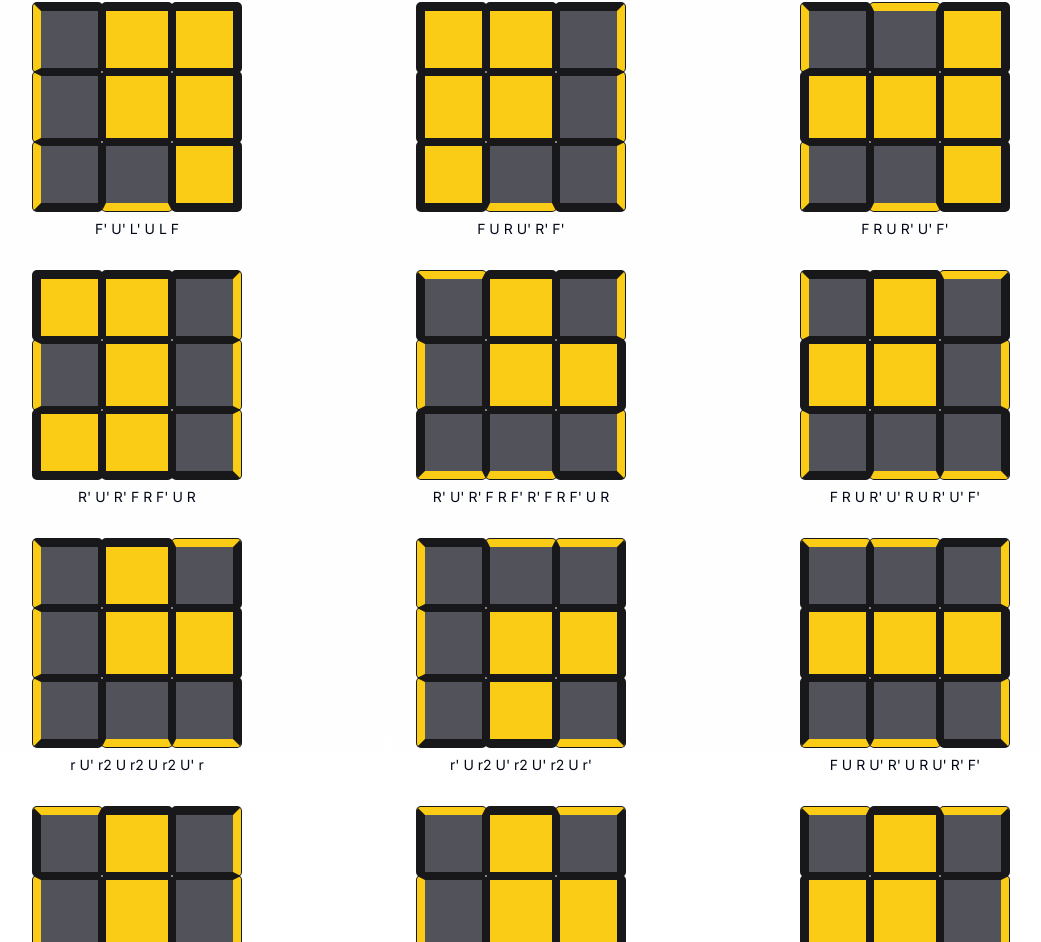
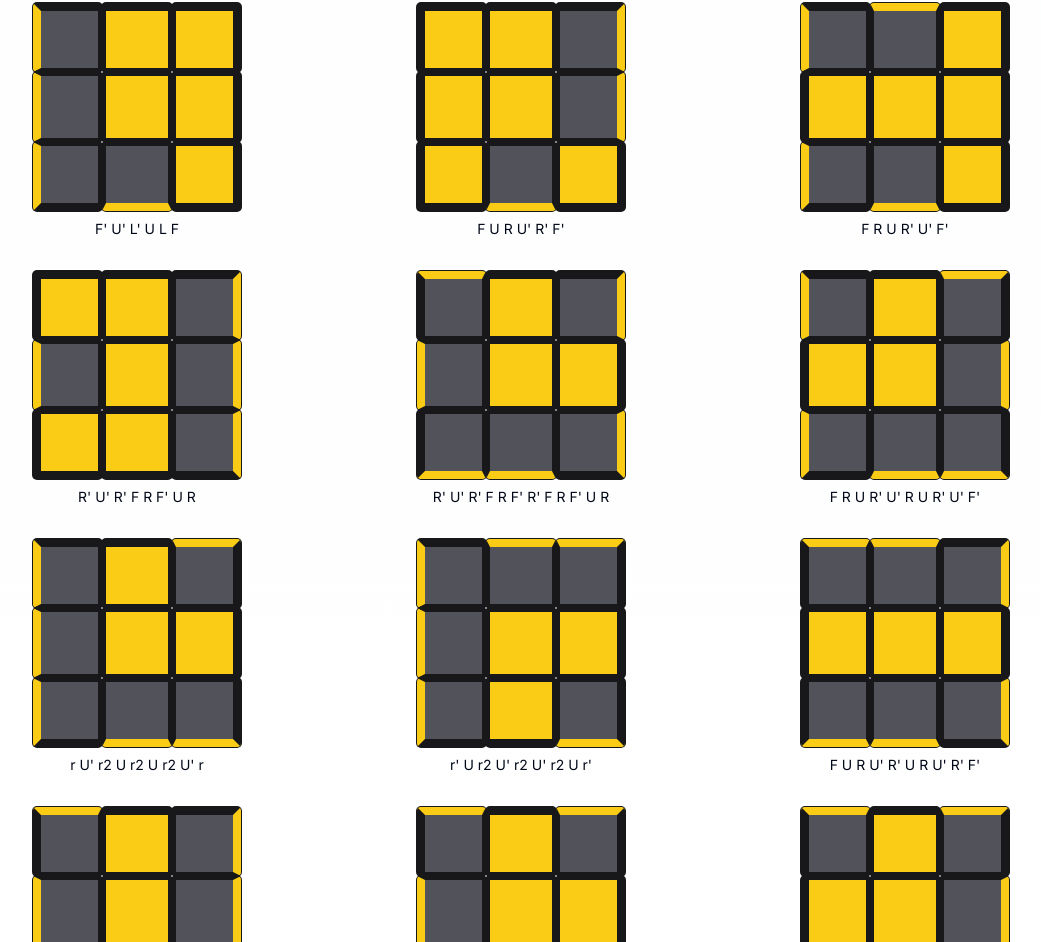
Before and after one commit to ValdineiJunior/cube-lessons, a Next.js app: page /orientationLastLayer in a window 1280 px wide. Shown: the part 3986-4928 px from the top of the page, without its empty margins (119-1160 px from the left). Built offline with nearby package versions, Linux system fonts and the light colour scheme.

Commit message:
feat: create a helper funcition to simplifly the notations

```diff
--- a/src/app/orientationLastLayer/types.ts
+++ b/src/app/orientationLastLayer/types.ts
@@ -53,69 +53,15 @@ export const ollNotations: OllNotation[] = [
     group: "Dot",
     notation: {
       colors: [
-        {
-          leftBorder: "yellow",
-          topBorder: "gray",
-          rightBorder: "gray",
-          bottomBorder: "gray",
-          centerColor: "gray",
-        },
-        {
-          leftBorder: "gray",
-          topBorder: "yellow",
-          rightBorder: "gray",
-          bottomBorder: "gray",
-          centerColor: "gray",
-        },
-        {
-          leftBorder: "gray",
-          topBorder: "gray",
-          rightBorder: "yellow",
-          bottomBorder: "gray",
-          centerColor: "gray",
-        },
-        {
-          leftBorder: "yellow",
-          topBorder: "gray",
-          rightBorder: "gray",
-          bottomBorder: "gray",
-          centerColor: "gray",
-        },
-        {
-          leftBorder: "gray",
-          topBorder: "gray",
-          rightBorder: "gray",
-          bottomBorder: "gray",
-          centerColor: "yellow",
-        },
-        {
-          leftBorder: "gray",
-          topBorder: "gray",
-          rightBorder: "yellow",
-          bottomBorder: "gray",
-          centerColor: "gray",
-        },
-        {
-          leftBorder: "yellow",
-          topBorder: "gray",
-          rightBorder: "gray",
-          bottomBorder: "gray",
-          centerColor: "gray",
-        },
-        {
-          leftBorder: "gray",
-          topBorder: "gray",
-          rightBorder: "gray",
-          bottomBorder: "yellow",
-          centerColor: "gray",
-        },
-        {
-          leftBorder: "gray",
-          topBorder: "gray",
-          rightBorder: "yellow",
-          bottomBorder: "gray",
-          centerColor: "gray",
-        },
+        { leftBorder: "yellow" },
+        { topBorder: "yellow" },
+        { rightBorder: "yellow" },
+        { leftBorder: "yellow" },
+        { centerColor: "yellow" },
+        { rightBorder: "yellow" },
+        { leftBorder: "yellow" },
+        { bottomBorder: "yellow" },
+        { rightBorder: "yellow" },
       ],
       moves: ["R", "U2", "R2", "F", "R", "F'", "U2", "R'", "F", "R", "F'"],
     },
@@ -3307,9 +3253,9 @@ export const ollNotations: OllNotation[] = [
         {
           leftBorder: "gray",
           topBorder: "gray",
-          rightBorder: "yellow",
-          bottomBorder: "gray",
-          centerColor: "gray",
+          rightBorder: "gray",
+          bottomBorder: "gray",
+          centerColor: "yellow",
         },
       ],
       moves: ["F", "U", "R", "U'", "R'", "F'"],
--- a/src/app/permutationLastLayer/types.ts
+++ b/src/app/permutationLastLayer/types.ts
@@ -20,63 +20,39 @@ export const pllNotations: PllCase[] = [
           leftBorder: "green",
           topBorder: "red",
           centerColor: "yellow",
-          rightBorder: "gray",
-          bottomBorder: "gray",
-        },
-        {
-          topBorder: "green",
-          leftBorder: "gray",
-          rightBorder: "gray",
-          bottomBorder: "gray",
+        },
+        {
+          topBorder: "green",
           centerColor: "yellow",
         },
         {
           topBorder: "blue",
           rightBorder: "orange",
-          leftBorder: "gray",
-          bottomBorder: "gray",
-          centerColor: "yellow",
-        },
-        {
-          leftBorder: "orange",
-          topBorder: "gray",
-          rightBorder: "gray",
-          bottomBorder: "gray",
-          centerColor: "yellow",
-        },
-        {
-          centerColor: "yellow",
-          leftBorder: "gray",
-          rightBorder: "gray",
-          topBorder: "gray",
-          bottomBorder: "gray",
-        },
-        {
-          rightBorder: "red",
-          leftBorder: "gray",
-          topBorder: "gray",
-          bottomBorder: "gray",
+          centerColor: "yellow",
+        },
+        {
+          leftBorder: "orange",
+          centerColor: "yellow",
+        },
+        {
+          centerColor: "yellow",
+        },
+        {
+          rightBorder: "red",
           centerColor: "yellow",
         },
         {
           leftBorder: "green",
           bottomBorder: "orange",
-          topBorder: "gray",
-          rightBorder: "gray",
-          centerColor: "yellow",
-        },
-        {
-          bottomBorder: "blue",
-          leftBorder: "gray",
-          rightBorder: "gray",
-          topBorder: "gray",
-          centerColor: "yellow",
-        },
-        {
-          bottomBorder: "blue",
-          rightBorder: "red",
-          leftBorder: "gray",
-          topBorder: "gray",
+          centerColor: "yellow",
+        },
+        {
+          bottomBorder: "blue",
+          centerColor: "yellow",
+        },
+        {
+          bottomBorder: "blue",
+          rightBorder: "red",
           centerColor: "yellow",
         },
       ],
--- a/src/components/CubeFace.tsx
+++ b/src/components/CubeFace.tsx
@@ -1,4 +1,4 @@
-import { Notation } from "../types/cube";
+import { Notation, getColor } from "../types/cube";
 
 interface CubeFaceProps {
   notation: Notation;
@@ -17,36 +17,36 @@ export function CubeFace({ notation }: CubeFaceProps) {
               rounded
               ring-1
               ring-zinc-900
-              ${color.centerColor === "gray" ? "bg-zinc-600" : ""}
-              ${color.centerColor === "green" ? "bg-green-500" : ""}
-              ${color.centerColor === "red" ? "bg-red-500" : ""}
-              ${color.centerColor === "blue" ? "bg-blue-500" : ""}
-              ${color.centerColor === "orange" ? "bg-orange-500" : ""}
-              ${color.centerColor === "yellow" ? "bg-pale-yellow" : ""}
-              ${color.leftBorder === "gray" ? "border-l-zinc-900" : ""}
-              ${color.leftBorder === "green" ? "border-l-green-500" : ""}
-              ${color.leftBorder === "red" ? "border-l-red-500" : ""}
-              ${color.leftBorder === "blue" ? "border-l-blue-500" : ""}
-              ${color.leftBorder === "orange" ? "border-l-orange-500" : ""}
-              ${color.leftBorder === "yellow" ? "border-l-pale-yellow" : ""}
-              ${color.topBorder === "gray" ? "border-t-zinc-900" : ""}
-              ${color.topBorder === "green" ? "border-t-green-500" : ""}
-              ${color.topBorder === "red" ? "border-t-red-500" : ""}
-              ${color.topBorder === "blue" ? "border-t-blue-500" : ""}
-              ${color.topBorder === "orange" ? "border-t-orange-500" : ""}
-              ${color.topBorder === "yellow" ? "border-t-pale-yellow" : ""}
-              ${color.rightBorder === "gray" ? "border-r-zinc-900" : ""}
-              ${color.rightBorder === "green" ? "border-r-green-500" : ""}
-              ${color.rightBorder === "red" ? "border-r-red-500" : ""}
-              ${color.rightBorder === "blue" ? "border-r-blue-500" : ""}
-              ${color.rightBorder === "orange" ? "border-r-orange-500" : ""}
-              ${color.rightBorder === "yellow" ? "border-r-pale-yellow" : ""}
-              ${color.bottomBorder === "gray" ? "border-b-zinc-900" : ""}
-              ${color.bottomBorder === "green" ? "border-b-green-500" : ""}
-              ${color.bottomBorder === "red" ? "border-b-red-500" : ""}
-              ${color.bottomBorder === "blue" ? "border-b-blue-500" : ""}
-              ${color.bottomBorder === "orange" ? "border-b-orange-500" : ""}
-              ${color.bottomBorder === "yellow" ? "border-b-pale-yellow" : ""}
+              ${getColor(color.centerColor) === "gray" ? "bg-zinc-600" : ""}
+              ${getColor(color.centerColor) === "green" ? "bg-green-500" : ""}
+              ${getColor(color.centerColor) === "red" ? "bg-red-500" : ""}
+              ${getColor(color.centerColor) === "blue" ? "bg-blue-500" : ""}
+              ${getColor(color.centerColor) === "orange" ? "bg-orange-500" : ""}
+              ${getColor(color.centerColor) === "yellow" ? "bg-pale-yellow" : ""}
+              ${getColor(color.leftBorder) === "gray" ? "border-l-zinc-900" : ""}
+              ${getColor(color.leftBorder) === "green" ? "border-l-green-500" : ""}
+              ${getColor(color.leftBorder) === "red" ? "border-l-red-500" : ""}
+              ${getColor(color.leftBorder) === "blue" ? "border-l-blue-500" : ""}
+              ${getColor(color.leftBorder) === "orange" ? "border-l-orange-500" : ""}
+              ${getColor(color.leftBorder) === "yellow" ? "border-l-pale-yellow" : ""}
+              ${getColor(color.topBorder) === "gray" ? "border-t-zinc-900" : ""}
+              ${getColor(color.topBorder) === "green" ? "border-t-green-500" : ""}
+              ${getColor(color.topBorder) === "red" ? "border-t-red-500" : ""}
+              ${getColor(color.topBorder) === "blue" ? "border-t-blue-500" : ""}
+              ${getColor(color.topBorder) === "orange" ? "border-t-orange-500" : ""}
+              ${getColor(color.topBorder) === "yellow" ? "border-t-pale-yellow" : ""}
+              ${getColor(color.rightBorder) === "gray" ? "border-r-zinc-900" : ""}
+              ${getColor(color.rightBorder) === "green" ? "border-r-green-500" : ""}
+              ${getColor(color.rightBorder) === "red" ? "border-r-red-500" : ""}
+              ${getColor(color.rightBorder) === "blue" ? "border-r-blue-500" : ""}
+              ${getColor(color.rightBorder) === "orange" ? "border-r-orange-500" : ""}
+              ${getColor(color.rightBorder) === "yellow" ? "border-r-pale-yellow" : ""}
+              ${getColor(color.bottomBorder) === "gray" ? "border-b-zinc-900" : ""}
+              ${getColor(color.bottomBorder) === "green" ? "border-b-green-500" : ""}
+              ${getColor(color.bottomBorder) === "red" ? "border-b-red-500" : ""}
+              ${getColor(color.bottomBorder) === "blue" ? "border-b-blue-500" : ""}
+              ${getColor(color.bottomBorder) === "orange" ? "border-b-orange-500" : ""}
+              ${getColor(color.bottomBorder) === "yellow" ? "border-b-pale-yellow" : ""}
               [&:nth-child(1)]:border-t-8 [&:nth-child(1)]:border-l-8
               [&:nth-child(2)]:border-t-8
               [&:nth-child(3)]:border-t-8 [&:nth-child(3)]:border-r-8
--- a/src/types/cube.ts
+++ b/src/types/cube.ts
@@ -20,3 +20,11 @@ export type Notation = {
   colors: SquareColors[];
   moves: string[];
 };
+
+// Helper function to get color with default
+export function getColor(
+  color: CubeColor | undefined,
+  defaultColor: CubeColor = "gray",
+): CubeColor {
+  return color || defaultColor;
+}
```
